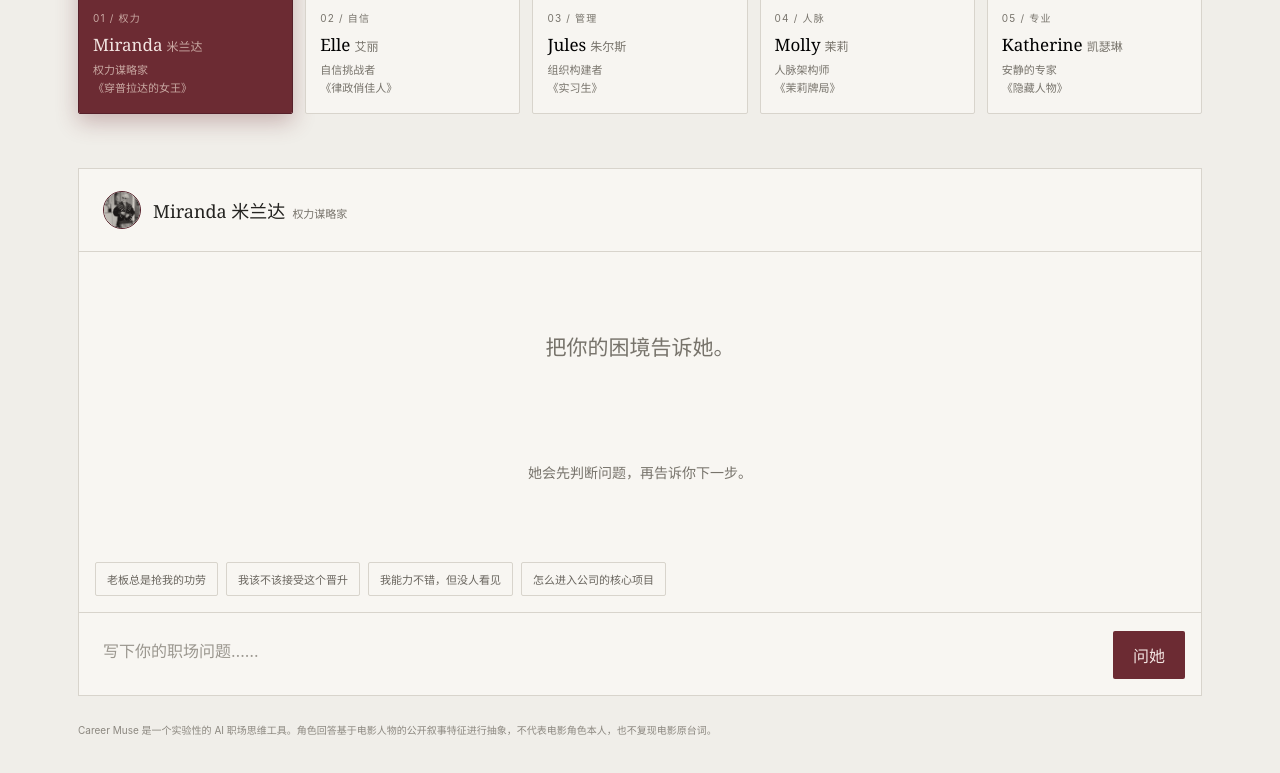
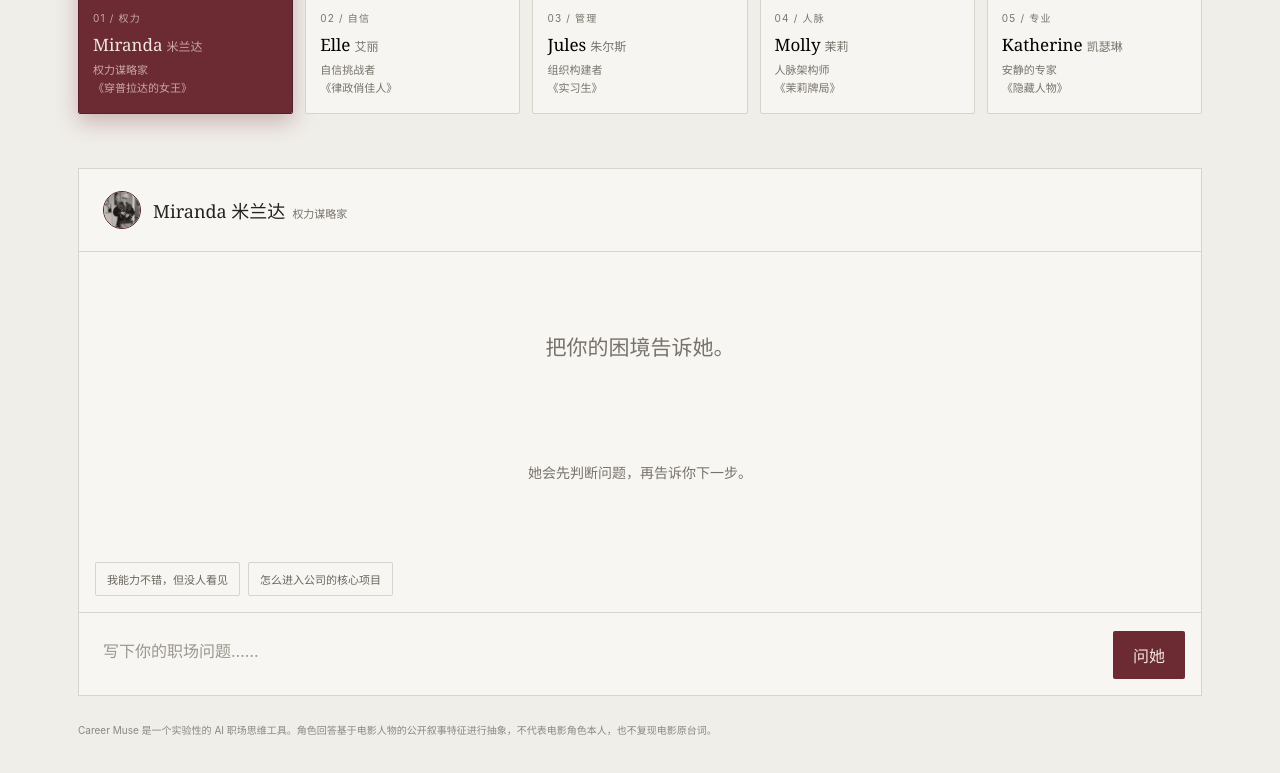
Before and after one commit to feiyubaiwang/careermuse, a website: page index.html in a window 1280 px wide. Shown: the part 832-1605 px from the top of the page. Drawn offline with Linux system fonts and the light colour scheme.

Commit message:
默认问题从4个精简为2个

```diff
--- a/index.html
+++ b/index.html
@@ -115,8 +115,6 @@
       <div class="empty">把你的困境告诉她。<br><span style="font-size:14px">她会先判断问题，再告诉你下一步。</span></div>
     </div>
     <div class="suggestions" id="suggestions">
-      <button class="suggestion">老板总是抢我的功劳</button>
-      <button class="suggestion">我该不该接受这个晋升</button>
       <button class="suggestion">我能力不错，但没人看见</button>
       <button class="suggestion">怎么进入公司的核心项目</button>
     </div>
```
